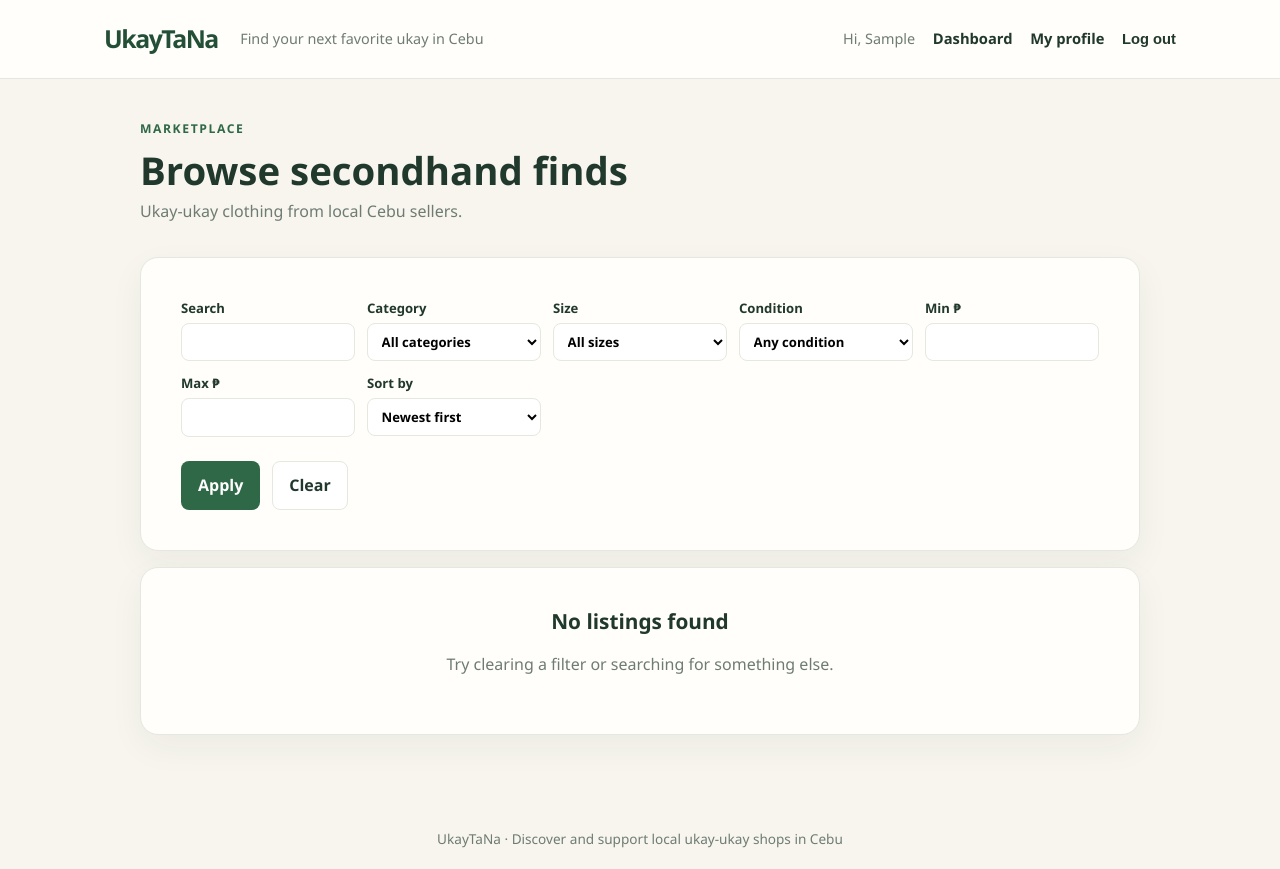
After one commit to MacaRena018/UkayTaNa-Icoy-MarianaTrench-G7, a Django app: page /listings/ in a window 1280 px wide. The commit adds this page. Run offline with Django 5.2, Linux system fonts and the light colour scheme; the visitor is signed in with stand-in values (Sample User, id 1); data comes from the database, SQL or seed files in the repository; data that the repository does not hold is empty; parts of the project's set-up code (start-up, migrations or seed data) failed here and were passed over.

Commit message:
Add browse template and buyer navigation link

```diff
--- a/templates/base.html
+++ b/templates/base.html
@@ -18,6 +18,8 @@
             {% if user.is_authenticated %}
                 <span class="nav-greeting">Hi, {{ user.first_name|default:user.username }}</span>
                 <a href="{% url 'dashboard' %}">Dashboard</a>
+                {% if user.role == 'SELLER' %}<a href="{% url 'my_listings' %}">My listings</a>
+                {% elif user.role == 'BUYER' %}<a href="{% url 'listing_browse' %}">Browse</a>{% endif %}
                 <a href="{% url 'profile' %}">My profile</a>
                 <form method="post" action="{% url 'logout' %}" class="logout-form">
                     {% csrf_token %}
--- a/templates/listings/listing_detail.html
+++ b/templates/listings/listing_detail.html
@@ -1,7 +1,7 @@
 {% extends "base.html" %}
 {% block title %}{{ listing.title }} · UkayTaNa{% endblock %}
 {% block content %}
-<p><a href="{% if is_owner %}{% url 'my_listings' %}{% else %}{% url 'dashboard' %}{% endif %}">← Back</a></p>
+<p><a href="{% if is_owner %}{% url 'my_listings' %}{% else %}{% url 'listing_browse' %}{% endif %}">← Back</a></p>
 <section class="content-card detail-layout">
     <div class="detail-photos">
         {% for photo in listing.photos.all %}
--- /dev/null
+++ b/templates/listings/listing_list.html
@@ -0,0 +1,45 @@
+{% extends "base.html" %}
+{% block title %}Browse listings · UkayTaNa{% endblock %}
+{% block content %}
+<section class="section-heading">
+    <div>
+        <p class="eyebrow">MARKETPLACE</p>
+        <h1>Browse secondhand finds</h1>
+        <p class="muted">Ukay-ukay clothing from local Cebu sellers.</p>
+    </div>
+</section>
+<form method="get" class="content-card filter-bar">
+    <div class="filter-row">
+        <label>Search {{ filter_form.q }}</label>
+        <label>Category {{ filter_form.category }}</label>
+        <label>Size {{ filter_form.size }}</label>
+        <label>Condition {{ filter_form.condition }}</label>
+        <label>{{ filter_form.min_price.label }} {{ filter_form.min_price }}</label>
+        <label>{{ filter_form.max_price.label }} {{ filter_form.max_price }}</label>
+        <label>Sort by {{ filter_form.sort }}</label>
+    </div>
+    {% for field in filter_form %}{% for error in field.errors %}<p class="field-error">{{ error }}</p>{% endfor %}{% endfor %}
+    <div class="form-actions">
+        <button class="button button-primary" type="submit">Apply</button>
+        <a class="button button-secondary" href="{% url 'listing_browse' %}">Clear</a>
+    </div>
+</form>
+{% if listings %}
+<p class="muted">{{ page_obj.paginator.count }} listing{{ page_obj.paginator.count|pluralize }} found</p>
+<div class="listing-grid">
+    {% for listing in listings %}{% include "listings/_card.html" %}{% endfor %}
+</div>
+{% if is_paginated %}
+<nav class="pager" aria-label="Pages">
+    {% if page_obj.has_previous %}<a href="?{% if querystring %}{{ querystring }}&{% endif %}page={{ page_obj.previous_page_number }}">← Previous</a>{% endif %}
+    <span>Page {{ page_obj.number }} of {{ page_obj.paginator.num_pages }}</span>
+    {% if page_obj.has_next %}<a href="?{% if querystring %}{{ querystring }}&{% endif %}page={{ page_obj.next_page_number }}">Next →</a>{% endif %}
+</nav>
+{% endif %}
+{% else %}
+<section class="content-card empty-state">
+    <h2>No listings found</h2>
+    <p class="muted">Try clearing a filter or searching for something else.</p>
+</section>
+{% endif %}
+{% endblock %}
```
